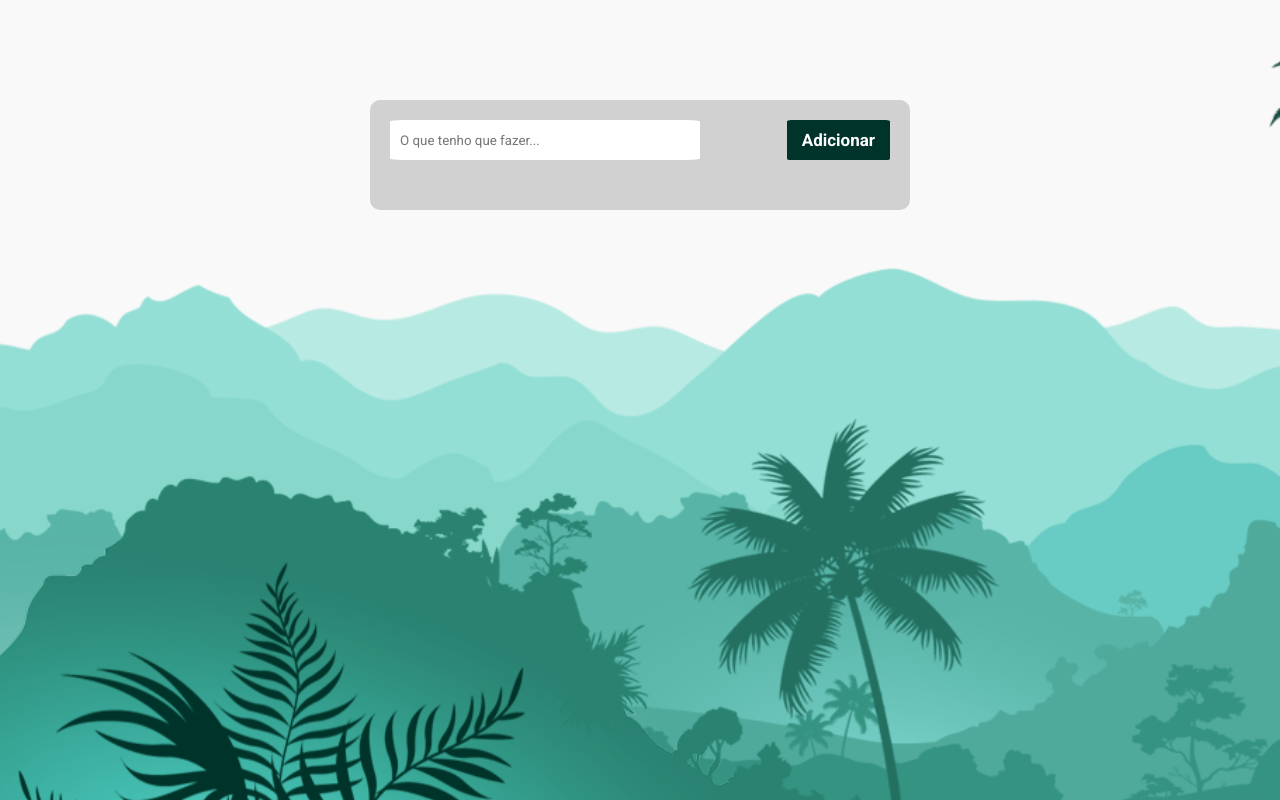
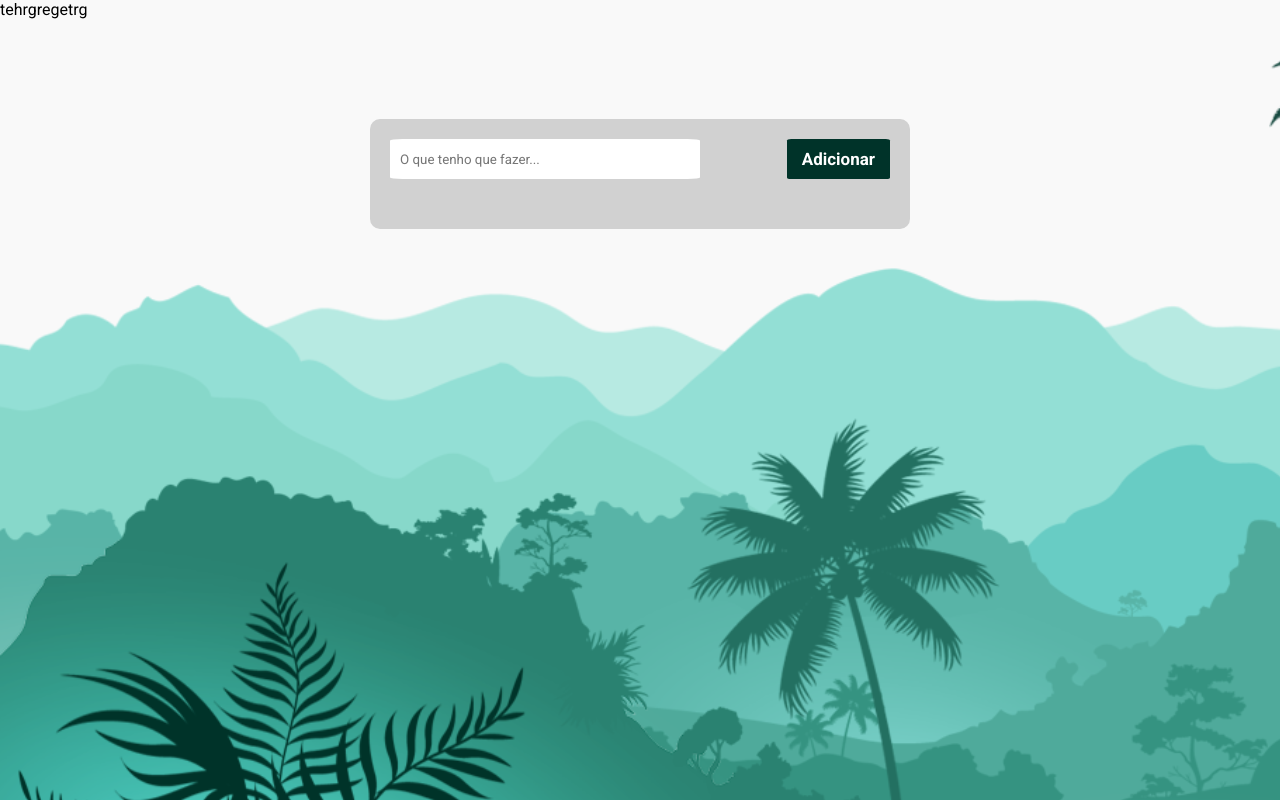
Before and after one commit to brunomvalle/TO-DO-list, a plain HTML site: page index.html in a window 1280 px wide. Drawn offline with Linux system fonts and the light colour scheme.

Commit message:
adicionei qualquer coisa

```diff
--- a/index.html
+++ b/index.html
@@ -13,7 +13,7 @@
         rel="stylesheet">
     <title>To-Do List</title>
 </head>
-
+tehrgregetrg
 <body>
     <div class="container">
         <input class="input-task" placeholder="O que tenho que fazer...">
```
